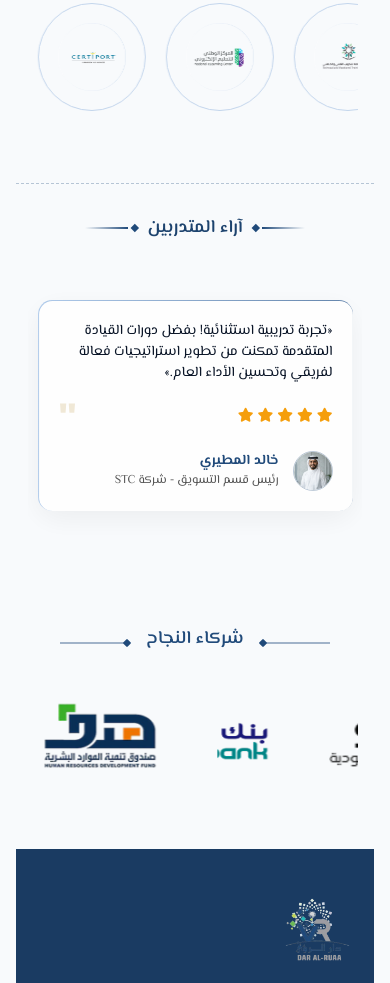
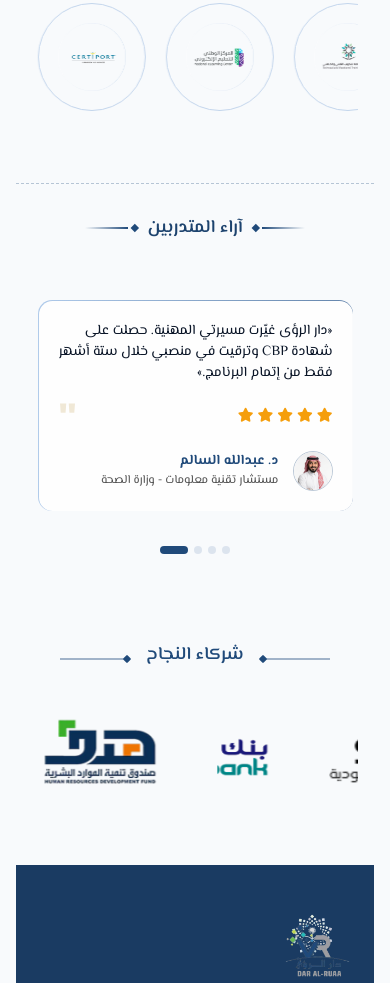
Before and after one commit to Ahmedsayed732004444/Home-Page, a website built with Vite: page index.html in a window 390 px wide. Shown: the part 3425-4408 px from the top of the page. Built offline with nearby package versions, Linux system fonts and the light colour scheme.

Commit message:
fix: center active testimonial card with side cards peeking and show 4 pagination dots on mobile

```diff
--- a/components/testimonials.html
+++ b/components/testimonials.html
@@ -1,11 +1,11 @@
 <!-- ==================== 8. SECTION: آراء المتدربين (#952:4234 / #954:7735) ==================== -->
-<section id="about" class="py-8 sm:py-12 md:py-16 px-3 sm:px-6 md:px-12 relative">
+<section id="about" class="py-8 sm:py-12 md:py-16 px-0 md:px-12 relative overflow-hidden">
   <!-- Top dashed line like in design -->
   <div class="absolute top-0 left-0 w-full h-[1px] border-t border-dashed border-brand-primary/30"></div>
 
   <div class="max-w-[1240px] mx-auto">
 
-    <div class="text-center mb-6 sm:mb-8 md:mb-12 w-full flex flex-col items-center">
+    <div class="text-center mb-6 sm:mb-8 md:mb-12 w-full flex flex-col items-center px-4 md:px-0">
       <!-- Title and Marks Block -->
       <div class="flex flex-row items-center justify-center gap-1.5 sm:gap-4 md:gap-[30px] w-full max-w-[361px] md:max-w-none mx-auto">
 
@@ -33,7 +33,7 @@
 
     <!-- Testimonial Slider Container -->
     <div class="relative overflow-hidden w-full py-2 md:py-4">
-      <div id="testimonials-slider" class="flex gap-[17px] md:gap-[18px] overflow-x-auto snap-x snap-mandatory no-scrollbar scroll-smooth py-4 items-center">
+      <div id="testimonials-slider" class="flex gap-[17px] md:gap-[18px] overflow-x-auto snap-x snap-mandatory no-scrollbar scroll-smooth py-4 items-center" style="padding-inline: max(16px, calc((100% - 315px) / 2));">
 
         <!-- Card 1 -->
         <div class="testimonial-card rounded-[14px] md:rounded-[25px] bg-gradient-to-r from-[#AFCAEA] to-[#6485AC] p-[0.5px] hover:shadow-lg transition-all duration-300 w-[315px] md:w-[400px] h-auto md:h-[356px] shrink-0 snap-center cursor-pointer flex-none">
@@ -325,18 +325,19 @@
 
       </div>
 
-      <!-- Pagination controls matching Figma layout (hidden on mobile, visible on desktop) -->
-      <div class="hidden md:flex items-center justify-center gap-[20px] mt-8" dir="ltr">
-        <!-- Visual Left Button: Prev (<) -->
+      <!-- Pagination controls matching Figma layout: Dots visible on both Mobile and Desktop -->
+      <div class="flex items-center justify-center gap-[16px] md:gap-[20px] mt-2 md:mt-8 px-4 md:px-0" dir="ltr">
+        <!-- Visual Left Button: Prev (<) (Desktop only) -->
         <button id="testi-prev" aria-label="السابق" class="hidden md:flex w-[50px] h-[50px] rounded-full border-[1.5px] border-[#204A7A] text-[#204A7A] items-center justify-center hover:bg-[#204A7A] hover:text-white transition-all duration-200 bg-white cursor-pointer shrink-0 z-10">
           <i class="fa-solid fa-chevron-left text-[14px]"></i>
         </button>
 
+        <!-- Dots Container (Visible on Mobile AND Desktop) -->
         <div id="testi-dots" class="flex items-center gap-[6px] cursor-pointer select-none" dir="ltr">
-          <!-- Dots generated dynamically via JS -->
+          <!-- 4 Dots generated dynamically via JS: 1 active pill (w-7 h-2) + 3 inactive dots (w-2 h-2) -->
         </div>
 
-        <!-- Visual Right Button: Next (>) -->
+        <!-- Visual Right Button: Next (>) (Desktop only) -->
         <button id="testi-next" aria-label="التالي" class="hidden md:flex w-[50px] h-[50px] rounded-full border-[1.5px] border-[#204A7A] text-[#204A7A] items-center justify-center hover:bg-[#204A7A] hover:text-white transition-all duration-200 bg-white cursor-pointer shrink-0 z-10">
           <i class="fa-solid fa-chevron-right text-[14px]"></i>
         </button>
--- a/src/testimonialsSlider.js
+++ b/src/testimonialsSlider.js
@@ -18,8 +18,8 @@ export function initTestimonialsSlider() {
     function renderDots() {
       if (!dotsContainer) return;
       dotsContainer.innerHTML = '';
-            // For desktop we force 4 dots as requested by the Figma mockup
-            const count = window.innerWidth < 1024 ? cards.length : 4;
+      // Exactly 4 dots in both mobile (Figma #954:7735) and desktop (#952:4234)
+      const count = 4;
 
       for (let i = 0; i < count; i++) {
         const dot = document.createElement('span');
@@ -29,7 +29,7 @@ export function initTestimonialsSlider() {
 
         dot.addEventListener('click', () => {
           if (window.innerWidth < 1024) {
-                  scrollToCard(i);
+            scrollToCard(i * 3);
           } else {
             scrollToPage(i);
           }
@@ -40,12 +40,12 @@ export function initTestimonialsSlider() {
 
     function updateActiveState(index) {
       if (!dotsContainer) return;
-            const isMobile = window.innerWidth < 1024;
       const dots = Array.from(dotsContainer.children);
 
-            // On desktop, index 0,1,2 = page 0 (dot 0). 3,4,5 = page 1 (dot 1). etc.
-            let targetPage = isMobile ? index : Math.floor(index / 3);
-            if (!isMobile && targetPage > 3) targetPage = 3; // Clamp to 4 dots max
+      // 4 dots for 12 cards (3 cards per dot)
+      let targetPage = Math.floor(index / 3);
+      if (targetPage > 3) targetPage = 3;
+      if (targetPage < 0) targetPage = 0;
 
       dots.forEach((dot, i) => {
         dot.className = i === targetPage
@@ -53,29 +53,20 @@ export function initTestimonialsSlider() {
           : 'w-2 h-2 rounded-full bg-[#DCE4EE] hover:bg-gray-300 transition-all duration-300 block cursor-pointer';
       });
 
-            // STRICT Figma Button States
-            // In RTL:
-            // Prev is Visual Left (<). Disabled at start (targetPage == 0).
-            // Next is Visual Right (>). Disabled at end (targetPage >= 3).
+      // Strict Figma Desktop button states
       if (btnPrev && btnNext) {
         const activeClass = 'hidden md:flex w-[50px] h-[50px] rounded-full border-[1.5px] border-[#204A7A] text-[#204A7A] items-center justify-center hover:bg-[#204A7A] hover:text-white transition-all duration-200 bg-white cursor-pointer shrink-0 z-10';
         const disabledClass = 'hidden md:flex w-[50px] h-[50px] rounded-full border-[1.5px] border-[#DEDEDE] text-[#DEDEDE] items-center justify-center transition-all duration-200 bg-white cursor-default shrink-0 z-10';
 
-                // On mobile we might hide these entirely, but if shown:
-                if (isMobile) {
-                    btnPrev.className = (index <= 0) ? disabledClass : activeClass;
-                    btnNext.className = (index >= cards.length - 1) ? disabledClass : activeClass;
-                } else {
         btnPrev.className = (targetPage <= 0) ? disabledClass : activeClass;
         btnNext.className = (targetPage >= 3) ? disabledClass : activeClass;
-                }
       }
     }
 
     function adjustSliderPadding() {
       if (window.innerWidth < 1024) {
-              const cardWidth = cards[0].offsetWidth;
-              const pad = Math.max(0, (slider.offsetWidth - cardWidth) / 2);
+        const cardWidth = cards[0]?.offsetWidth || 315;
+        const pad = Math.max(16, (slider.offsetWidth - cardWidth) / 2);
         slider.style.paddingLeft = `${pad}px`;
         slider.style.paddingRight = `${pad}px`;
       } else {
@@ -98,17 +89,14 @@ export function initTestimonialsSlider() {
     }
 
     function scrollToPage(pageIndex) {
-            // No Infinite loop! Clamp the pageIndex
-            const maxPage = 3; // 4 dots total
-
+      const maxPage = 3;
       if (pageIndex < 0) pageIndex = 0;
       if (pageIndex > maxPage) pageIndex = maxPage;
 
-            // Target card index
       let targetIndex = pageIndex * 3;
       if (targetIndex >= cards.length) targetIndex = cards.length - 1;
 
-            if(cards[targetIndex]) {
+      if (cards[targetIndex]) {
         cards[targetIndex].scrollIntoView({ behavior: 'smooth', block: 'nearest', inline: window.innerWidth < 1024 ? 'center' : 'start' });
       }
       activeIndex = targetIndex;
@@ -116,12 +104,19 @@ export function initTestimonialsSlider() {
     }
 
     function updateCardTransforms() {
+      if (window.innerWidth >= 1024) {
+        cards.forEach(card => {
+          card.style.transform = '';
+          card.style.opacity = '';
+          card.style.zIndex = '';
+        });
+        return;
+      }
+
       const sliderRect = slider.getBoundingClientRect();
       const sliderCenter = sliderRect.left + sliderRect.width / 2;
       let closestIdx = 0;
       let minDist = Infinity;
-
-            const maxDist = sliderRect.width * 0.65;
 
       cards.forEach((card, i) => {
         const cardRect = card.getBoundingClientRect();
@@ -131,29 +126,15 @@ export function initTestimonialsSlider() {
           minDist = dist;
           closestIdx = i;
         }
-            });
 
-            if (window.innerWidth >= 1024) {
-              cards.forEach(card => {
-                card.style.transform = '';
-                card.style.opacity = '';
-                card.style.zIndex = '';
-                card.classList.remove('shadow-[0_8px_30px_rgba(0,0,0,0.06)]');
-              });
-              activeIndex = closestIdx;
-              updateActiveState(closestIdx);
-              return;
-            }
+        const cardW = cardRect.width || 315;
+        const ratio = Math.min(dist / cardW, 1);
+        const eased = Math.sin((ratio * Math.PI) / 2);
 
-            cards.forEach((card, i) => {
-              const cardRect = card.getBoundingClientRect();
-              const cardCenter = cardRect.left + cardRect.width / 2;
-              const dist = Math.abs(sliderCenter - cardCenter);
-              const progress = Math.min(dist / maxDist, 1);
-              const eased = Math.sin((progress * Math.PI) / 2);
-
-              const scale = 1 - eased * 0.12;
-              const opacity = 1 - eased * 0.55;
+        // Center card: scale 1.0, opacity 1.0
+        // Side cards: scale ~0.94 (matches Figma 298px vs 315px), opacity ~0.85
+        const scale = 1 - eased * 0.06;
+        const opacity = 1 - eased * 0.15;
 
         card.style.transform = `scale(${scale})`;
         card.style.opacity = opacity;
@@ -162,12 +143,10 @@ export function initTestimonialsSlider() {
           ? 'none'
           : 'transform 0.25s cubic-bezier(0.25, 1, 0.5, 1), opacity 0.25s cubic-bezier(0.25, 1, 0.5, 1)';
 
-              if (dist < cardRect.width / 2) {
+        if (dist < cardW / 2) {
           card.style.zIndex = '10';
-                card.classList.add('shadow-[0_8px_30px_rgba(0,0,0,0.06)]');
         } else {
           card.style.zIndex = '1';
-                card.classList.remove('shadow-[0_8px_30px_rgba(0,0,0,0.06)]');
         }
       });
 
@@ -230,7 +209,7 @@ export function initTestimonialsSlider() {
       btnNext.addEventListener('click', () => {
         if (window.innerWidth < 1024) {
           let target = activeIndex + 1;
-                if (target >= cards.length) return; // Stop at end
+          if (target >= cards.length) return;
           scrollToCard(target);
         } else {
           const curPage = Math.floor(activeIndex / 3);
@@ -243,7 +222,7 @@ export function initTestimonialsSlider() {
       btnPrev.addEventListener('click', () => {
         if (window.innerWidth < 1024) {
           let target = activeIndex - 1;
-                if (target < 0) return; // Stop at start
+          if (target < 0) return;
           scrollToCard(target);
         } else {
           const curPage = Math.floor(activeIndex / 3);
@@ -261,10 +240,11 @@ export function initTestimonialsSlider() {
     init();
     window.addEventListener('resize', init);
     if (window.innerWidth < 1024) {
-            scrollToCard(1, false);
-            setTimeout(() => scrollToCard(1, false), 80);
+      scrollToCard(0, false);
+      setTimeout(() => scrollToCard(0, false), 100);
     }
   }
+
   if (document.readyState === 'loading') {
     document.addEventListener('DOMContentLoaded', run);
   } else {
```
Lines whose indentation alone changed are shown as unchanged.
